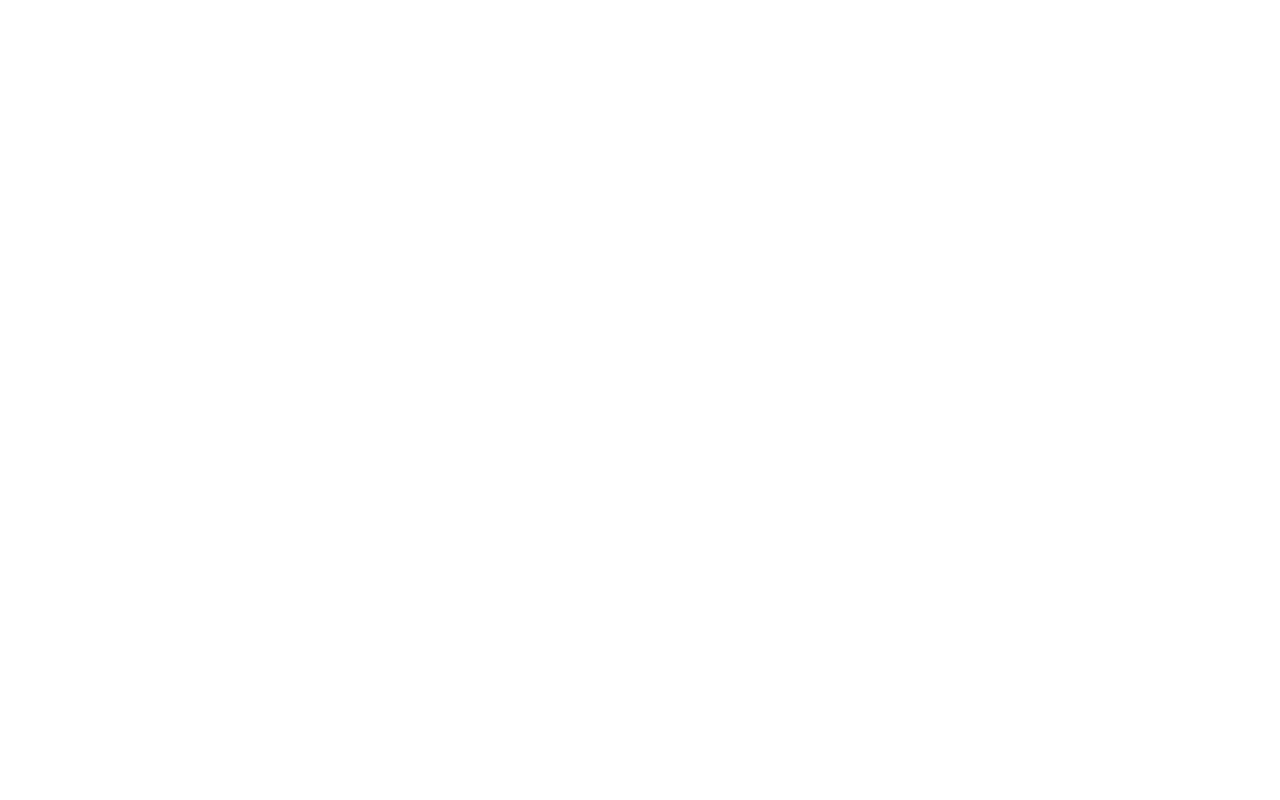
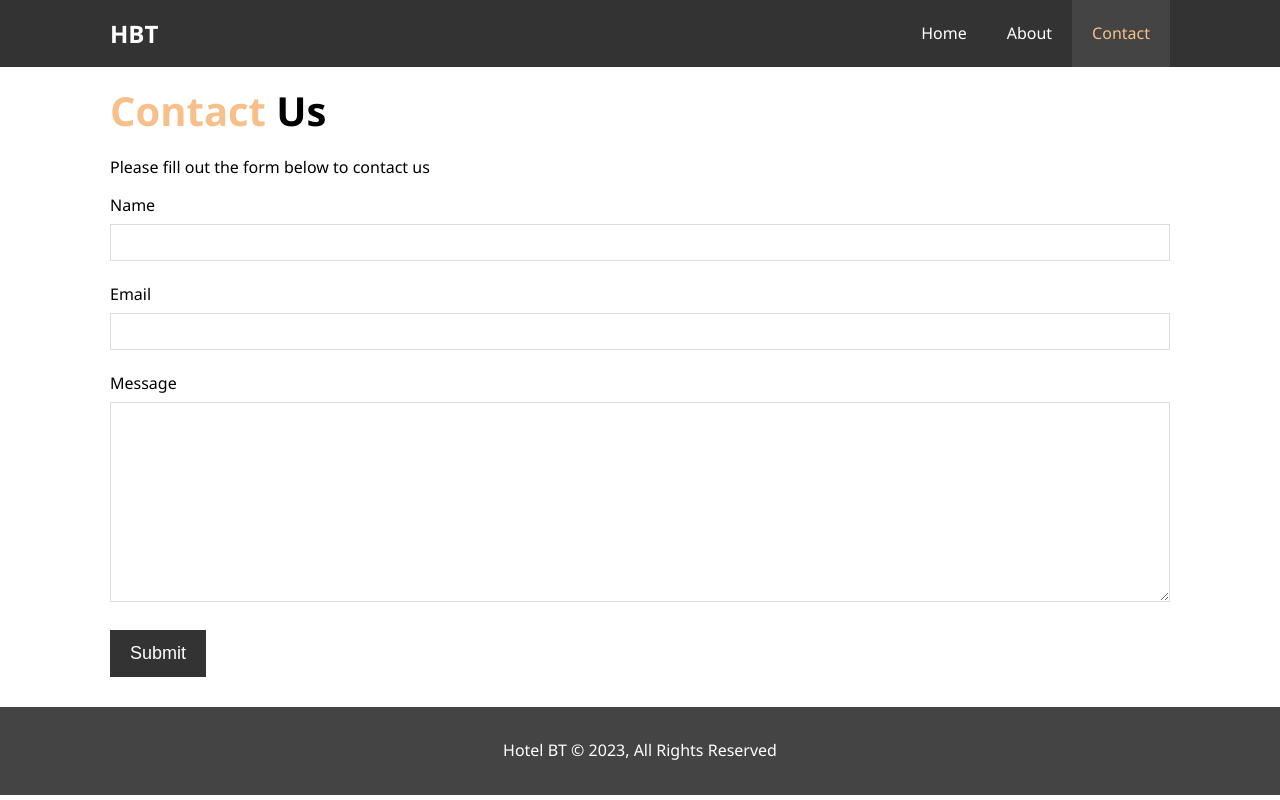
Before and after one commit to EnergeticPixels/simple_hotel, a plain HTML site: page contact.html in a window 1280 px wide. Drawn offline with Linux system fonts and the light colour scheme.

Commit message:
Add contact us form and styling

```diff
--- a/contact.html
+++ b/contact.html
@@ -0,0 +1,52 @@
+<!DOCTYPE html>
+<html lang="en">
+<head>
+  <meta charset="UTF-8">
+  <meta name="viewport" content="width=device-width, initial-scale=1.0">
+  <meta name="description" content="Welcome to the most extraordinary hotel in boston massachusettes">
+  <meta name="keywords" content="hotel, boston hotel, new england hotel">
+  <link rel="stylesheet" href="https://cdnjs.cloudflare.com/ajax/libs/font-awesome/6.5.1/css/all.min.css">
+  <link rel='stylesheet' href="styles/main.css">
+  <title>Hotel BT | Contact</title>
+</head>
+<body>
+  <header>
+    <nav id="navbar">
+      <div class="container">
+        <h1 class="logo"><a href='./index.html'>HBT</a></h1>
+        <ul>
+          <li><a href='index.html'>Home</a></li>
+          <li><a href='about.html'>About</a></li>
+          <li><a class="current" href='contact.html'>Contact</a></li>
+        </ul>
+      </div>
+    </nav>
+  </header>
+  <main>
+    <section id="contact-form" class="py-3">
+      <div class="container">
+        <h1 class="l-heading"><span class='text-primary'>Contact</span> Us</h1>
+        <p>Please fill out the form below to contact us</p>
+        <form action="#">
+          <div class="form-group">
+            <label for="name">Name</label>
+            <input type="text" name="name" id="name">
+          </div>
+          <div class="form-group">
+            <label for="email">Email</label>
+            <input type="email" name="email" id="email">
+          </div>
+          <div class="form-group">
+            <label for="message">Message</label>
+            <textarea name="message" id="message"></textarea>
+          </div>
+          <button class="btn" type="submit">Submit</button>
+        </form>
+      </div>
+    </section>
+  </main>
+  <footer id="main-footer">
+    <p>Hotel BT &copy; 2023, All Rights Reserved</p>
+  </footer>
+</body>
+</html>
--- a/styles/main.css
+++ b/styles/main.css
@@ -221,6 +221,30 @@ p {
 }
 
 
+/* CONTACT US PAGE */
+#contact-form .form-group {
+  margin-bottom: 20px;
+}
+#contact-form label {
+  display: block;
+  margin-bottom: 5px;
+}
+#contact-form input,
+#contact-form textarea {
+  width: 100%;
+  padding: 10px;
+  border: 1px #ddd solid;
+}
+#contact-form input:focus,
+#contact-form textarea:focus {
+  outline: none;
+  border-color: #f7c08a;
+}
+#contact-form textarea {
+  height: 200px;
+}
+
+
 /* FOOTER section */
 #main-footer {
   text-align:center;
```
